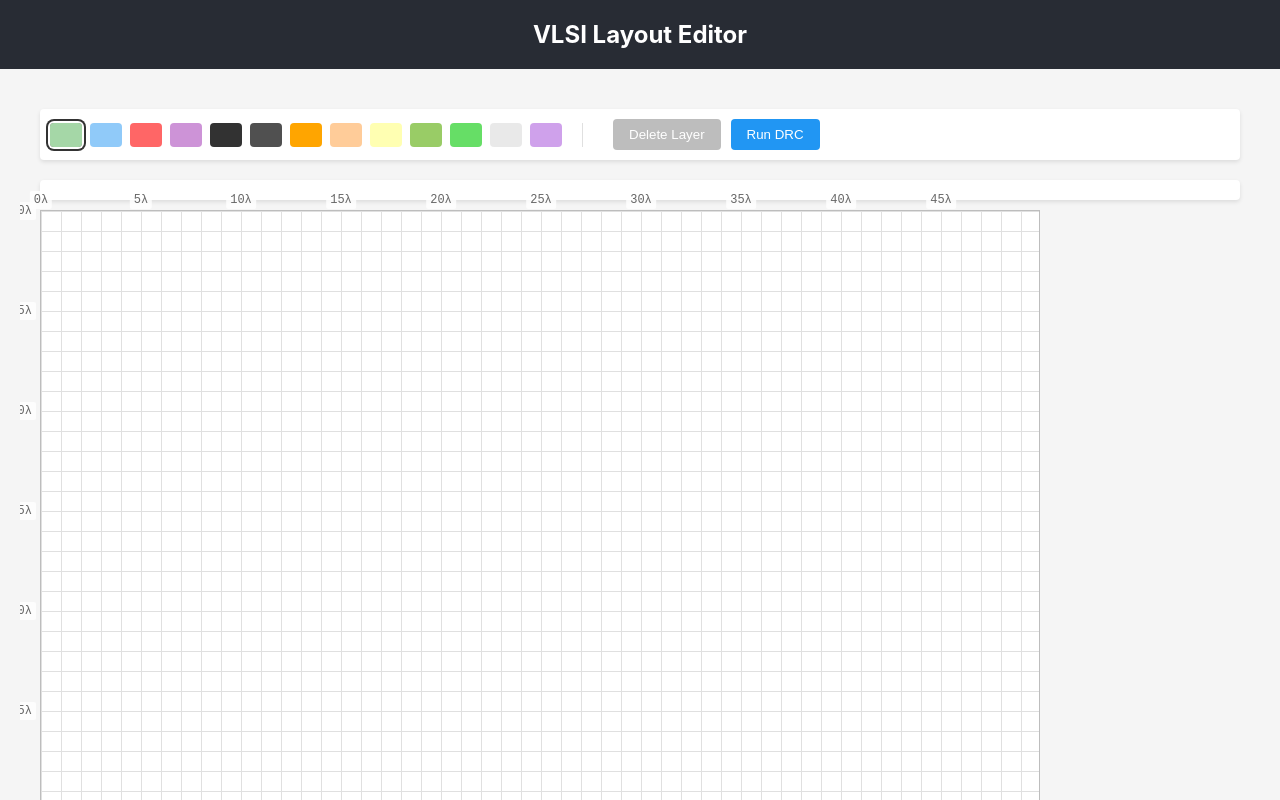
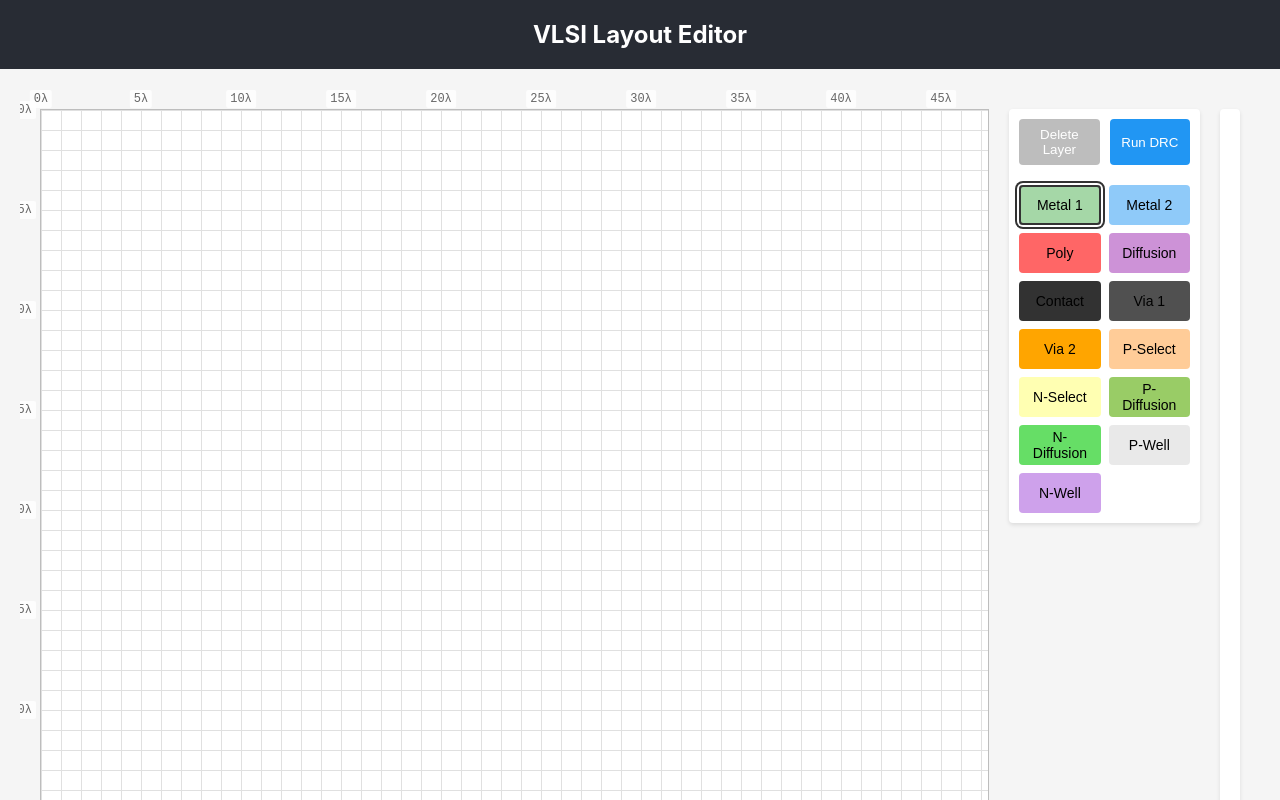
Before and after one commit to pradeepSDE/new_cmos_layout, a React (Create React App) app: page / in a window 1280 px wide. Shown: the top 800 px of the page. Built offline with nearby package versions, Linux system fonts and the light colour scheme.

Commit message:
Refactor LayoutEditor component: update toolbar layout, enhance button styles, and improve layer type selection for better usability.

```diff
--- a/src/components/LayoutEditor.css
+++ b/src/components/LayoutEditor.css
@@ -1,51 +1,34 @@
 .layout-editor {
   display: flex;
-  flex-direction: column;
+  flex-direction: row;
   height: 100%;
   padding: 20px;
   background-color: #f5f5f5;
   overflow: hidden;
+  gap: 20px;
 }
 
 .toolbar {
   display: flex;
+  flex-direction: column;
   gap: 10px;
-  margin-bottom: 20px;
   padding: 10px;
   background-color: white;
   border-radius: 4px;
   box-shadow: 0 2px 4px rgba(0, 0, 0, 0.1);
-  align-items: center;
+  width: 200px;
+  height: fit-content;
 }
 
-.layer-type-selector {
+.action-buttons {
   display: flex;
-  gap: 8px;
-  margin-right: 20px;
-  padding-right: 20px;
-  border-right: 1px solid #E0E0E0;
+  gap: 10px;
+  margin-bottom: 10px;
 }
 
-.layer-type-button {
-  width: 24px;
-  height: 24px;
-  border: 2px solid transparent;
-  border-radius: 4px;
-  cursor: pointer;
-  transition: all 0.2s;
-}
-
-.layer-type-button:hover {
-  transform: scale(1.1);
-}
-
-.layer-type-button.selected {
-  border-color: #333;
-  box-shadow: 0 0 0 2px white, 0 0 0 4px #333;
-}
-
-.toolbar button {
-  padding: 8px 16px;
+.action-buttons button {
+  flex: 1;
+  padding: 8px;
   border: none;
   border-radius: 4px;
   background-color: #2196F3;
@@ -54,13 +37,41 @@
   transition: background-color 0.2s;
 }
 
-.toolbar button:hover {
+.action-buttons button:hover {
   background-color: #1976D2;
 }
 
-.toolbar button:disabled {
+.action-buttons button:disabled {
   background-color: #BDBDBD;
   cursor: not-allowed;
+}
+
+.layer-type-selector {
+  display: grid;
+  grid-template-columns: repeat(2, 1fr);
+  gap: 8px;
+}
+
+.layer-type-button {
+  height: 40px;
+  border: 2px solid transparent;
+  border-radius: 4px;
+  cursor: pointer;
+  transition: all 0.2s;
+  display: flex;
+  align-items: center;
+  justify-content: center;
+  padding: 0 10px;
+  font-size: 14px;
+}
+
+.layer-type-button:hover {
+  transform: scale(1.02);
+}
+
+.layer-type-button.selected {
+  border-color: #333;
+  box-shadow: 0 0 0 2px white, 0 0 0 4px #333;
 }
 
 .canvas-container {
--- a/src/components/LayoutEditor.jsx
+++ b/src/components/LayoutEditor.jsx
@@ -5,7 +5,6 @@ import LAYER_TYPES from "./LAYER_TYPES";
 const GRID_SIZE = 20; // pixels per grid cell
 const MIN_LAYER_SIZE = 1; // Minimum size of a layer in grid cells
 const LAMBDA_PER_GRID = 1; // 1 lambda per grid cell
-
 
 // Helper function to check if two layers overlap
 const doLayersOverlap = (layer1, layer2) => {
@@ -166,39 +165,6 @@ const LayoutEditor = ({ layers, setLayers, onRunDRC }) => {
 
   return (
     <div className="layout-editor">
-      <div className="toolbar">
-        <div className="layer-type-selector">
-          {Object.entries(LAYER_TYPES).map(([type, { name, color }]) => (
-            <button
-            key={type}
-            className={`layer-type-button ${
-              selectedLayerType === type ? "selected" : ""
-            }`}
-            onClick={() => setSelectedLayerType(type)}
-              style={{ backgroundColor: color }}
-              title={name}
-            />
-          ))}
-        </div>
-        <button onClick={handleDeleteLayer} disabled={!selectedLayer}>
-          Delete Layer
-        </button>
-        <button onClick={onRunDRC}>Run DRC</button>
-      </div>
-
-      <div className="dimension-display">
-        {selectedLayer && (
-          <div className="dimension-info">
-            <span>Width: {selectedLayer.width * LAMBDA_PER_GRID}λ</span>
-            <span>Height: {selectedLayer.height * LAMBDA_PER_GRID}λ</span>
-            <span>
-              Position: ({selectedLayer.x * LAMBDA_PER_GRID}λ,{" "}
-              {selectedLayer.y * LAMBDA_PER_GRID}λ)
-            </span>
-          </div>
-        )}
-      </div>
-
       <div
         className="canvas-container"
         ref={canvasRef}
@@ -232,6 +198,7 @@ const LayoutEditor = ({ layers, setLayers, onRunDRC }) => {
             />
           ))}
         </div>
+
         {/* Grid Labels */}
         <div className="grid-labels">
           {Array.from({ length: 10 }).map((_, i) => (
@@ -257,7 +224,6 @@ const LayoutEditor = ({ layers, setLayers, onRunDRC }) => {
         {/* Layers */}
         {layers
           .sort((a, b) => {
-            // Sort layers by area (smaller layers on top)
             const areaA = a.width * a.height;
             const areaB = b.width * b.height;
             return areaA - areaB;
@@ -296,6 +262,7 @@ const LayoutEditor = ({ layers, setLayers, onRunDRC }) => {
               />
             );
           })}
+
         {/* Current drawing preview */}
         {isDrawing && (
           <div
@@ -309,7 +276,43 @@ const LayoutEditor = ({ layers, setLayers, onRunDRC }) => {
             }}
           />
         )}
+      </div>
 
+      <div className="toolbar">
+        <div className="action-buttons">
+          <button onClick={handleDeleteLayer} disabled={!selectedLayer}>
+            Delete Layer
+          </button>
+          <button onClick={onRunDRC}>Run DRC</button>
+        </div>
+        <div className="layer-type-selector">
+          {Object.entries(LAYER_TYPES).map(([type, { name, color }]) => (
+            <button
+              key={type}
+              className={`layer-type-button ${
+                selectedLayerType === type ? "selected" : ""
+              }`}
+              onClick={() => setSelectedLayerType(type)}
+              style={{ backgroundColor: color }}
+              title={name}
+            >
+              {name}
+            </button>
+          ))}
+        </div>
+      </div>
+
+      <div className="dimension-display">
+        {selectedLayer && (
+          <div className="dimension-info">
+            <span>Width: {selectedLayer.width * LAMBDA_PER_GRID}λ</span>
+            <span>Height: {selectedLayer.height * LAMBDA_PER_GRID}λ</span>
+            <span>
+              Position: ({selectedLayer.x * LAMBDA_PER_GRID}λ,{" "}
+              {selectedLayer.y * LAMBDA_PER_GRID}λ)
+            </span>
+          </div>
+        )}
       </div>
     </div>
   );
```
Lines whose indentation alone changed are shown as unchanged.
